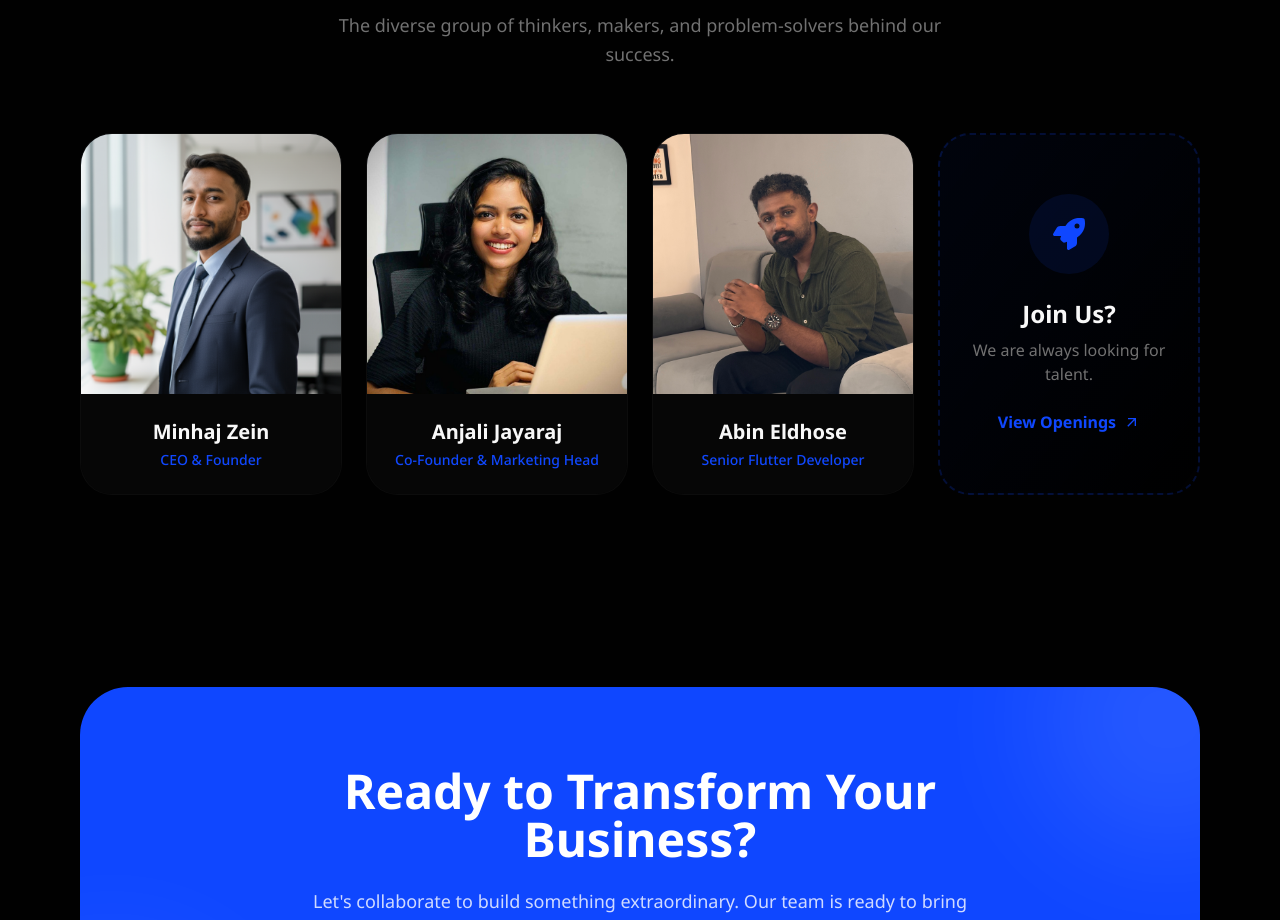
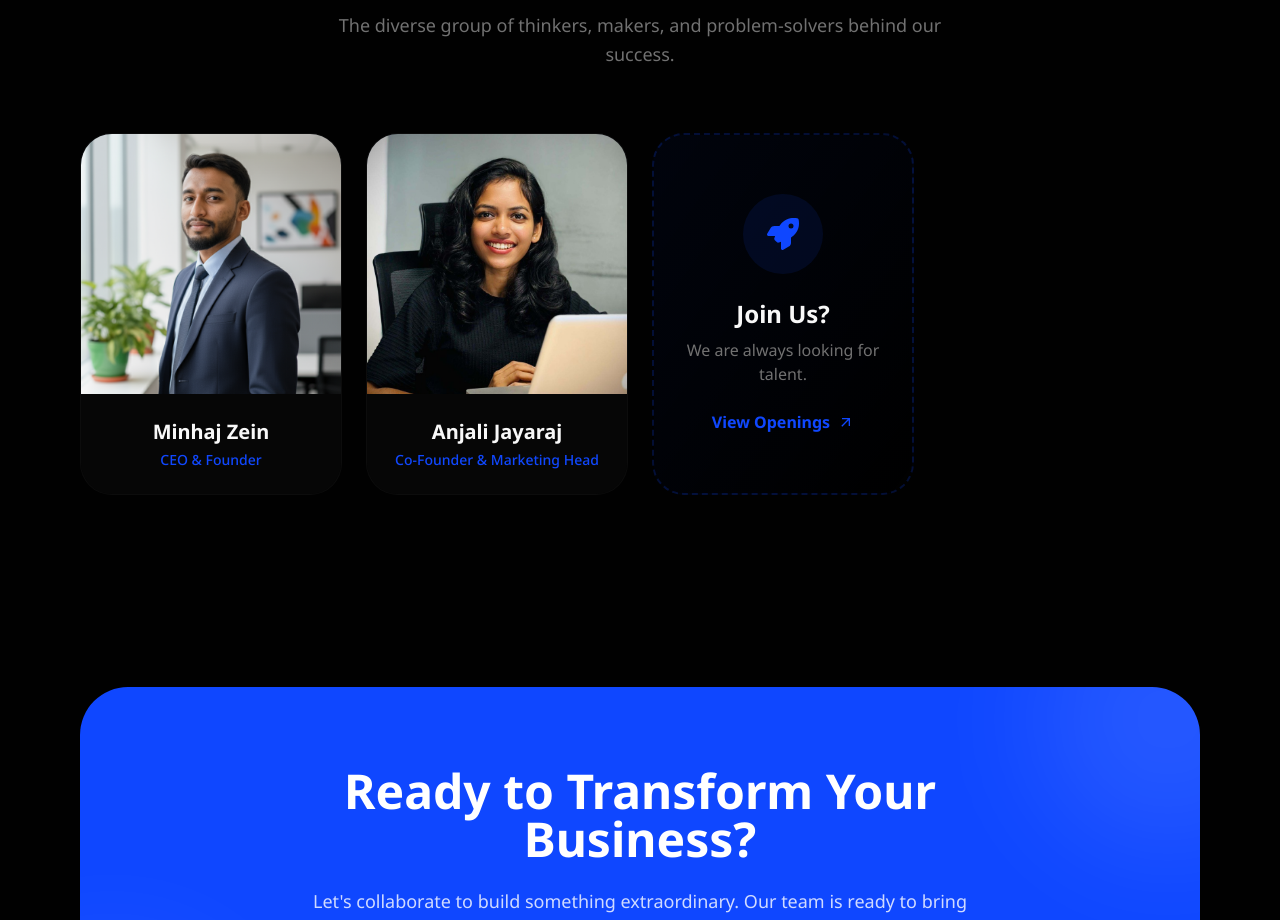
Before and after one commit to minhajzein/reve-official, a Next.js app: page /about-us in a window 1280 px wide. Shown: the part 2880-3800 px from the top of the page. Built offline with nearby package versions, Linux system fonts and the light colour scheme.

Commit message:
removed abin

```diff
--- a/src/app/about-us/page.tsx
+++ b/src/app/about-us/page.tsx
@@ -26,12 +26,7 @@ const team = [
 		name: 'Anjali Jayaraj',
 		role: 'Co-Founder & Marketing Head',
 		image: '/images/anjali.jpg',
-	},
-	{
-		name: 'Abin Eldhose',
-		role: 'Senior Flutter Developer',
-		image: '/images/abin.JPG',
-	},
+	}
 ]
 
 const stats = [
```
